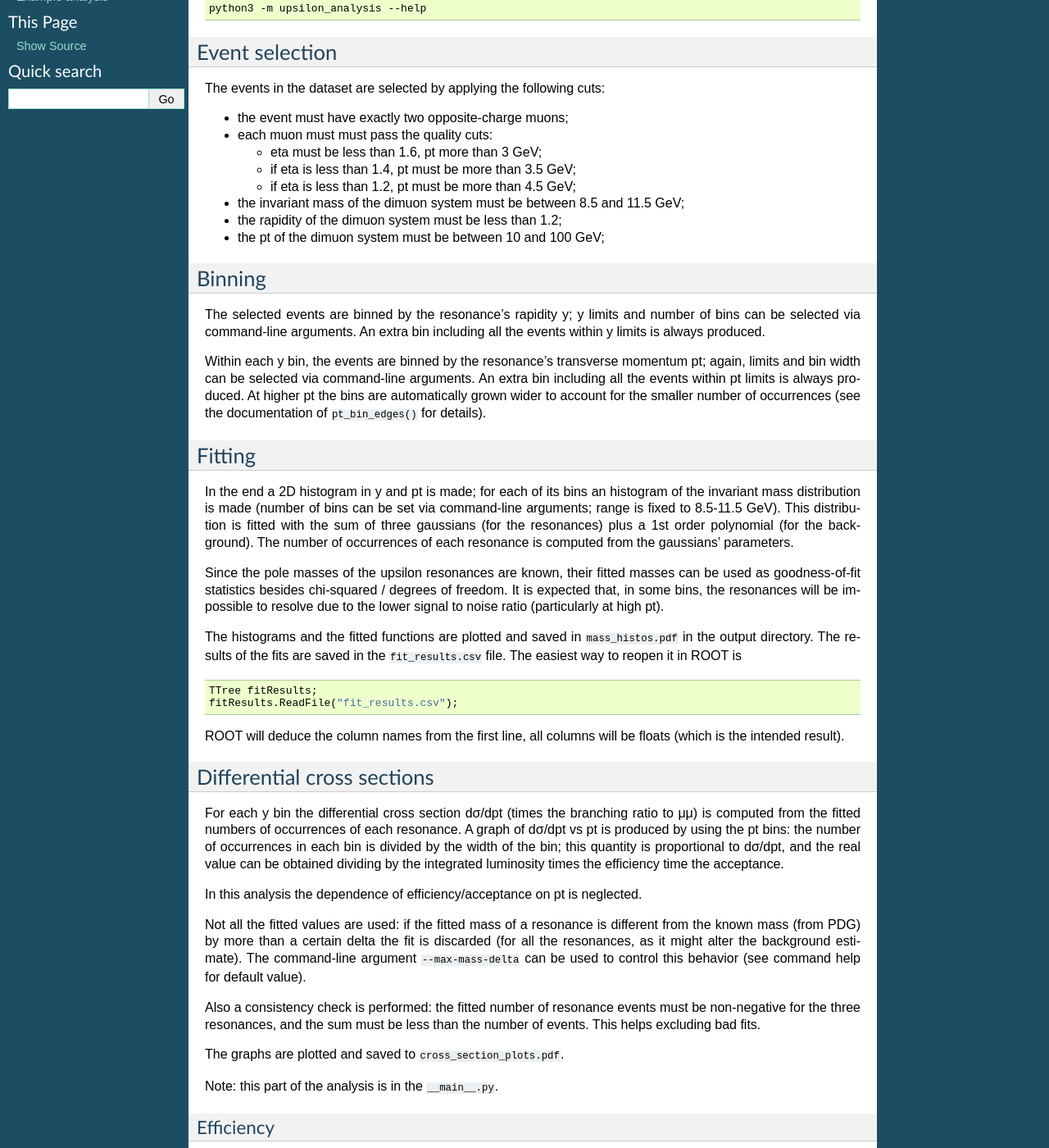
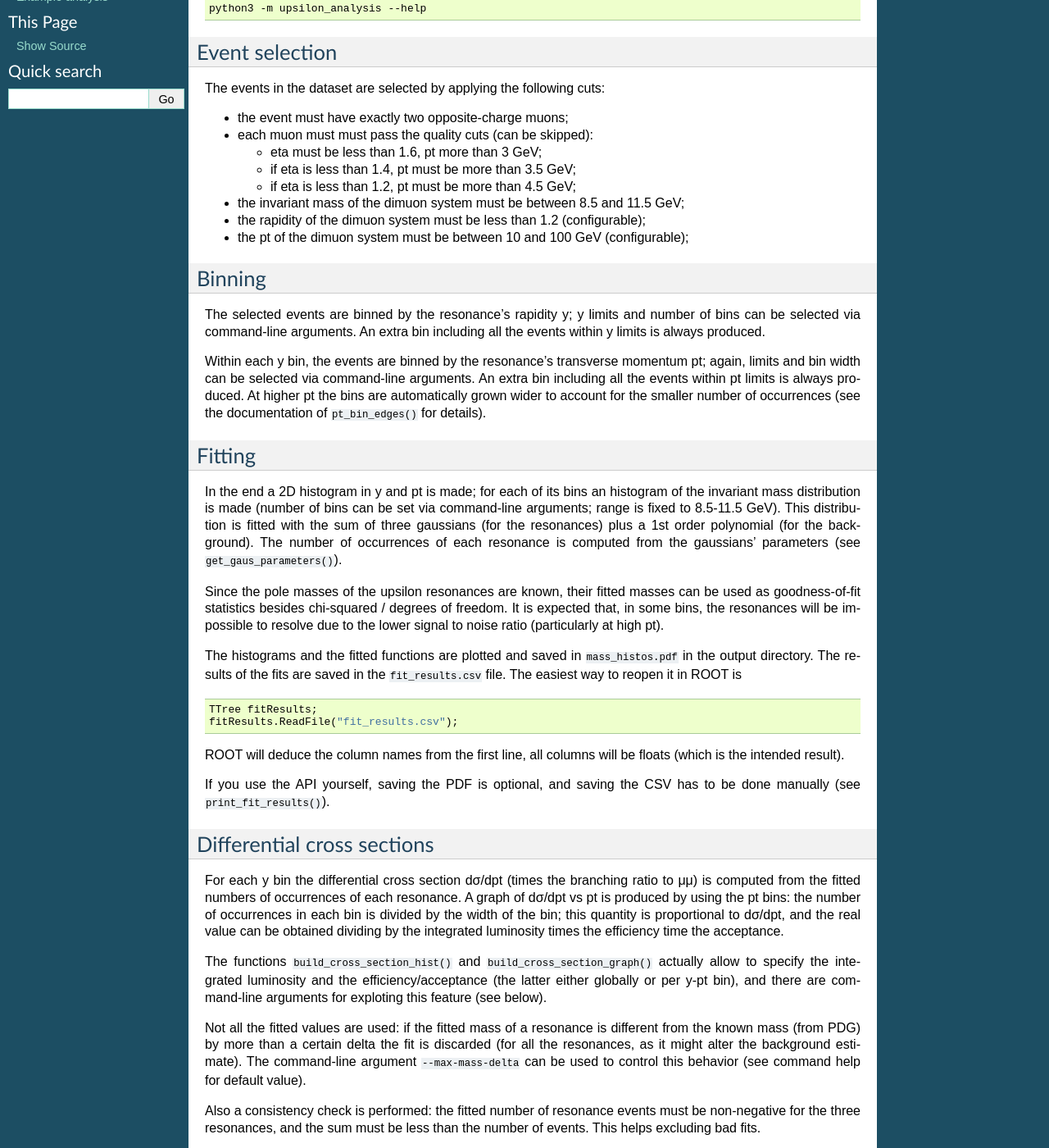
Before and after one commit to lmassach/cms-dimuon-upsilon-analysis, a Sphinx documentation site: the page built from docs/readme.rst, in a window 1280 px wide and 1400 px high, scrolled down 320 px. Shown: the whole window at 82% size. Built offline with Sphinx 7.4.7, drawn with Linux system fonts in a browser that asks for light colours; some of the changed text lies outside the part shown.

Commit message:
General revision; attempt to add travis ci

```diff
--- a/README.md
+++ b/README.md
@@ -1,6 +1,7 @@
 # cms-dimuon-upsilon-analysis
 [![Documentation Status](https://readthedocs.org/projects/cms-dimuon-upsilon-analysis/badge/?version=latest)](https://cms-dimuon-upsilon-analysis.readthedocs.io/en/latest/?badge=latest)
-<!--- This line is left for CI badge, just in case running ROOT proves feasible with some engine. Note that docs/readme.rst includes this markdown file from the fourth line on, so the title and the badges (and also this comment) are conveniently excluded. -->
+[![Build Status](https://travis-ci.com/lmassach/cms-dimuon-upsilon-analysis.svg?branch=main)](https://travis-ci.com/lmassach/cms-dimuon-upsilon-analysis)
+<!--- Note: docs/readme.rst includes this markdown file from the fifht line on, so the title and the badges (and also this comment) are conveniently excluded. -->
 
 Analysis of the di-muon events from CMS open data aimed at resolving and
 fitting the upsilon resonances' masses as a function of their transverse
@@ -23,13 +24,13 @@
 ## Event selection
 The events in the dataset are selected by applying the following cuts:
  - the event must have exactly two opposite-charge muons;
- - each muon must must pass the quality cuts:
+ - each muon must must pass the quality cuts (can be skipped):
     - eta must be less than 1.6, pt more than 3 GeV;
     - if eta is less than 1.4, pt must be more than 3.5 GeV;
     - if eta is less than 1.2, pt must be more than 4.5 GeV;
  - the invariant mass of the dimuon system must be between 8.5 and 11.5 GeV;
- - the rapidity of the dimuon system must be less than 1.2;
- - the pt of the dimuon system must be between 10 and 100 GeV;
+ - the rapidity of the dimuon system must be less than 1.2 (configurable);
+ - the pt of the dimuon system must be between 10 and 100 GeV (configurable);
 
 ## Binning
 The selected events are binned by the resonance's rapidity y; y limits and
@@ -48,7 +49,8 @@
 set via command-line arguments; range is fixed to 8.5-11.5 GeV). This
 distribution is fitted with the sum of three gaussians (for the resonances)
 plus a 1st order polynomial (for the background). The number of occurrences of
-each resonance is computed from the gaussians' parameters.
+each resonance is computed from the gaussians' parameters (see
+`get_gaus_parameters()`).
 
 Since the pole masses of the upsilon resonances are known, their fitted masses
 can be used as goodness-of-fit statistics besides chi-squared / degrees of
@@ -65,6 +67,9 @@
 ROOT will deduce the column names from the first line, all columns will be
 floats (which is the intended result).
 
+If you use the API yourself, saving the PDF is optional, and saving the CSV has
+to be done manually (see `print_fit_results()`).
+
 ## Differential cross sections
 For each y bin the differential cross section dσ/dpt (times the branching ratio
 to μμ) is computed from the fitted numbers of occurrences of each resonance. A
@@ -73,7 +78,10 @@
 proportional to dσ/dpt, and the real value can be obtained dividing by the
 integrated luminosity times the efficiency time the acceptance.
 
-In this analysis the dependence of efficiency/acceptance on pt is neglected.
+The functions `build_cross_section_hist()` and `build_cross_section_graph()`
+actually allow to specify the integrated luminosity and the
+efficiency/acceptance (the latter either globally or per y-pt bin), and there
+are command-line arguments for exploting this feature (see below).
 
 Not all the fitted values are used: if the fitted mass of a resonance is
 different from the known mass (from PDG) by more than a certain delta the fit
@@ -87,7 +95,8 @@
 
 The graphs are plotted and saved to `cross_section_plots.pdf`.
 
-Note: this part of the analysis is in the `__main__.py`.
+Note: this part of the analysis is implemented in the `__main__.py`, so it is
+not a part of the API (but can be used as example).
 
 ### Efficiency
 While the integrated luminosity is a constant, the efficiency/acceptance may
@@ -107,7 +116,7 @@
 
 If this infomation is provided, the dσ/dpt in each bin is divided by the
 efficiency given for that bin, thus allowing to compute an unbiased estimate of
-the dσ/dpt vs pt function, or the real dσ/dpt vs pt if luminosity is also
+the dσ/dpt vs pt function, or the real dσ/dpt vs pt if the luminosity is also
 provided via the `--luminosity` command line argument.
 
 ## Testing
--- a/docs/readme.rst
+++ b/docs/readme.rst
@@ -7,4 +7,4 @@
    are stripped away.
 
 .. mdinclude:: ../README.md
-   :start-line: 4
+   :start-line: 5
--- /dev/null
+++ b/requirements.txt
@@ -0,0 +1 @@
+pytest
```
Also changed, not shown: other parts of README.md (+2 -0 lines), .travis.yml (added), 1 other file.
